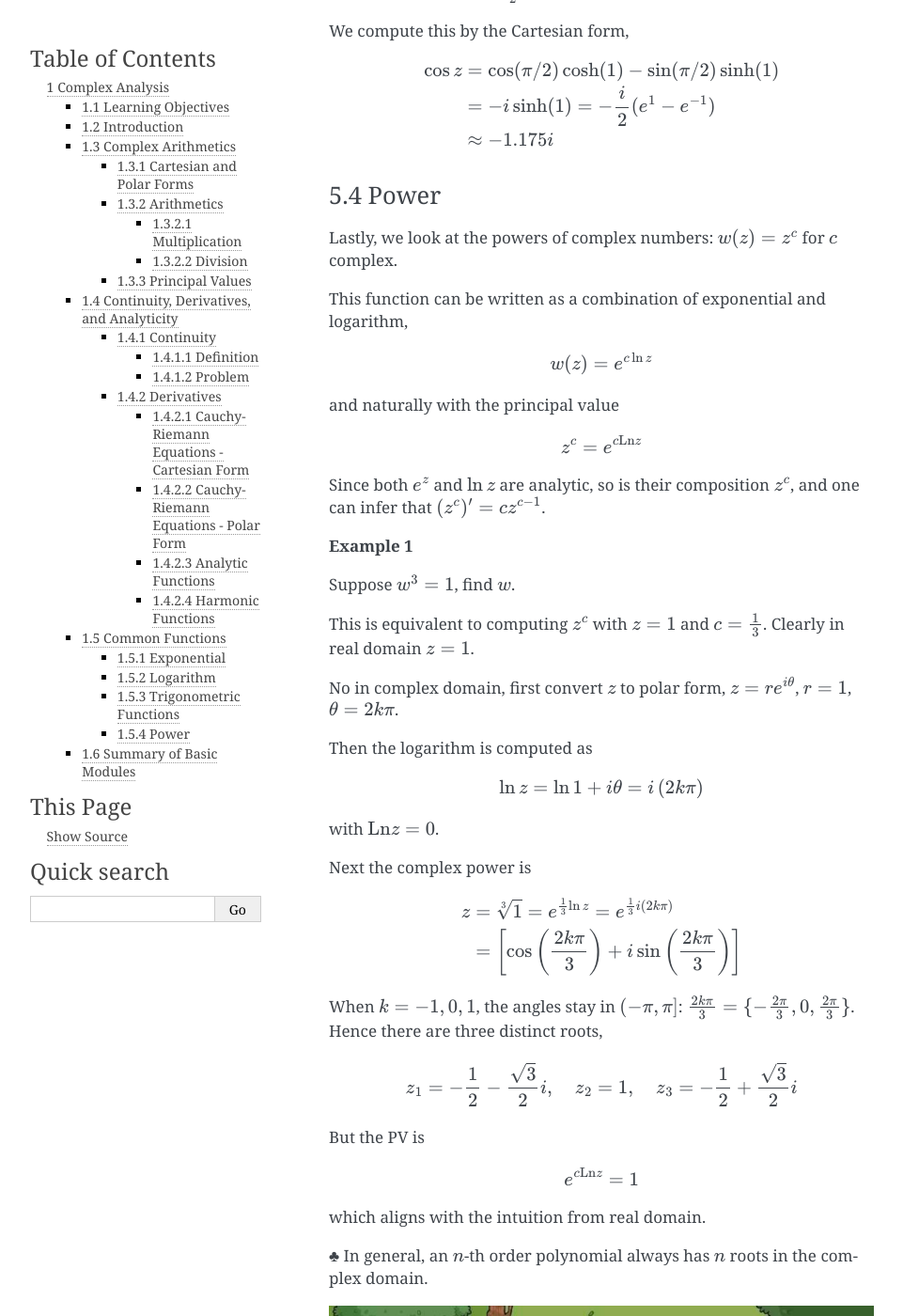
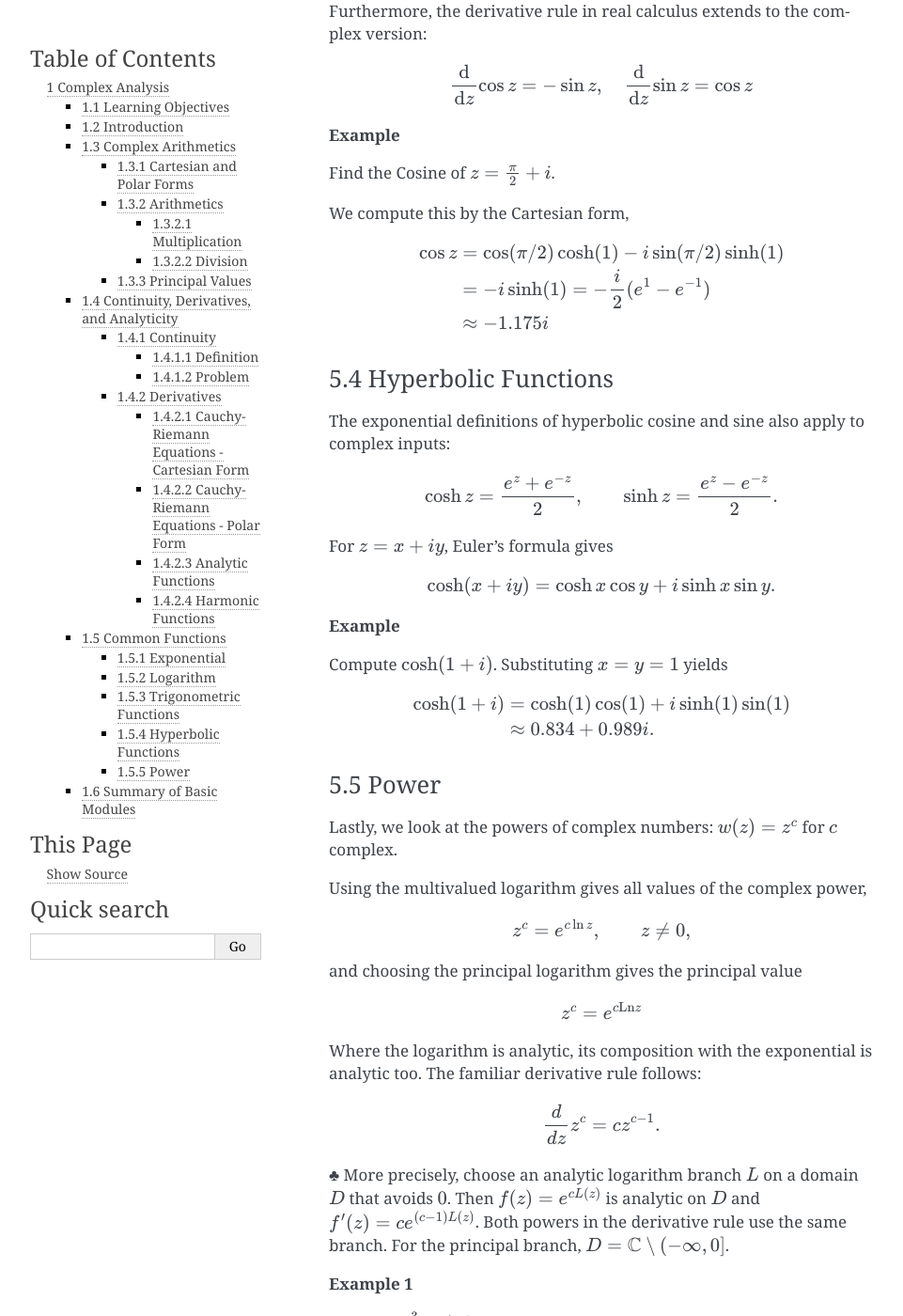
Before and after one commit to smanist/mathdemo, a Sphinx documentation site: the page built from docs/chapters/chap_cmplx.md, in a window 1280 px wide and 1400 px high, scrolled down 20421 px. Shown: the whole window at 94% size, without its empty margins (150-1111 px from the left). Built offline with Sphinx 7.4.7, drawn with Linux system fonts in a browser that asks for light colours; some of the changed text lies outside the part shown.

Commit message:
notes update

````diff
--- a/docs/chapters/chap_cmplx.md
+++ b/docs/chapters/chap_cmplx.md
@@ -85,10 +85,11 @@
 \left\{
 \begin{array}{l}
 r = \sqrt{x^2+y^2} \\
-\theta = \tan^{-1}\frac{y}{x}
+\theta = \operatorname{atan2}(y,x)+2k\pi,\quad k\in\mathbb{Z}\quad(r>0)
 \end{array}
 \right.
 ```
+Here $\operatorname{atan2}(y,x)$ chooses the angle in the correct quadrant, including when $x=0$. The argument is undefined for $z=0$.
 
 So is a complex number, $z=x+iy$; we can represent it using a radius and an angle, $(r,\theta)$.  Specifically, if we use the famous Euler formula,
 ```{math}
@@ -121,11 +122,11 @@
 \bar{z} = r\cos\theta - ir\sin\theta = r(\cos\theta - i\sin\theta) = \boxed{re^{-i\theta}}
 ```
 
-One reason to introduce conjugates is simply that complex numbers frequently appear in conjugate pairs.  Two examples include the solutions to a mass-spring damper ($e^{i\omega t}$ and $e^{-i\omega t}$) and the eigenvalues of the Givens rotation matrix ($\cos\theta\pm\sin\theta$); in both cases the conjugacy is actually due to the roots of a quadratic polynomial of real coefficients.
+One reason to introduce conjugates is simply that complex numbers frequently appear in conjugate pairs.  Two examples include the solutions to a mass-spring damper ($e^{i\omega t}$ and $e^{-i\omega t}$) and the eigenvalues of the Givens rotation matrix ($\cos\theta\pm i\sin\theta$); in both cases the conjugacy is actually due to the roots of a quadratic polynomial of real coefficients.
 
 Some convenient properties of complex conjugate are,
 
-+ The relation to the real and imaginary parts: $x=\frac{z+\bar{z}}{2}$, $y=\frac{z-\bar{z}}{2}$
++ The relation to the real and imaginary parts: $x=\frac{z+\bar{z}}{2}$, $y=\frac{z-\bar{z}}{2i}$
 + The relation to the radius: $z\bar{z}=(re^{i\theta})(re^{-i\theta})=r^2$
 
 ### Arithmetics
@@ -138,7 +139,7 @@
 ```{math}
 \begin{aligned}
 z_1z_2 &= (x_1+iy_1)(x_2+iy_2) \\
-&= x_1x_2 + iy_1x_2 + ix_1y_2 + i^2 x_2y_1 \\
+&= x_1x_2 + iy_1x_2 + ix_1y_2 + i^2 y_1y_2 \\
 &= (x_1x_2-y_1y_2) + i(x_1y_2+x_2y_1)
 \end{aligned}
 ```
@@ -468,7 +469,7 @@
 
 By now one might have established an intuition that if a complex function's derivative is defined, then it behaves as if a real function.  This is true and we can formalize the intuition by the concept of analytic function:
 
-A complex function is **analytic** at $z=z_o$ if it is defined and differentiable at $z=z_o$.
+A complex function is **analytic** at $z=z_o$ if it is complex differentiable throughout some open neighborhood of $z_o$.
 
 If a complex function is analytic, then its derivative can be computed following rules of real calculus, including the product and chain rules.  Furthermore, the sum, product, division, and composition of analytic functions are still analytic, when the function is defined.  Hence, many analytical functions can be treated as if real functions, which saves us the cumbersome computation by the CR equations.
 
@@ -625,6 +626,8 @@
 ```
 which still aligns with the real counterpart.
 
+&clubs; This derivative formula applies after choosing an analytic branch of the logarithm. With our convention $-\pi<\Arg(z)\leq\pi$, the principal branch $\Ln(z)$ is analytic on $\mathbb{C}\setminus(-\infty,0]$.
+
 **Example 1**
 
 Compute $\ln(1+i)$.
@@ -637,7 +640,7 @@
 
 Now the $\ln$ of negative reals are defined: $\ln(-1)$
 
-The polar form: $|z|=1$ and $\arg(z)= \pi+2k\pi$.  Then $\ln(-1) = i(2k+1)\pi$, and $\Ln(-1) = \ln(1)+i\pi=i\pi$, which are purely real - no wonder why $\ln(-1)$ does not exist in real domain.
+The polar form: $|z|=1$ and $\arg(z)= \pi+2k\pi$.  Then $\ln(-1) = i(2k+1)\pi$, and $\Ln(-1) = \ln(1)+i\pi=i\pi$, which is purely imaginary. This explains why $-1$ has no real logarithm. The assigned principal value at $-1$ does not make $\Ln$ analytic across the negative real axis.
 
 ### Trigonometric Functions
 Here we only discuss the sine and cosine functions.
@@ -698,9 +701,32 @@
 We compute this by the Cartesian form,
 ```{math}
 \begin{aligned}
-\cos z &= \cos(\pi/2)\cosh(1) - \sin(\pi/2)\sinh(1) \\
+\cos z &= \cos(\pi/2)\cosh(1) - i\sin(\pi/2)\sinh(1) \\
 &= -i\sinh(1) = -\frac{i}{2}(e^1-e^{-1}) \\
 &\approx -1.175 i
+\end{aligned}
+```
+
+### Hyperbolic Functions
+
+The exponential definitions of hyperbolic cosine and sine also apply to complex inputs:
+```{math}
+\cosh z = \frac{e^z+e^{-z}}{2},\qquad
+\sinh z = \frac{e^z-e^{-z}}{2}.
+```
+For $z=x+iy$, Euler's formula gives
+```{math}
+\cosh(x+iy)=\cosh x\cos y+i\sinh x\sin y.
+```
+
+**Example**
+
+Compute $\cosh(1+i)$. Substituting $x=y=1$ yields
+```{math}
+\begin{aligned}
+\cosh(1+i)
+&=\cosh(1)\cos(1)+i\sinh(1)\sin(1) \\
+&\approx 0.834+0.989i.
 \end{aligned}
 ```
 
@@ -708,16 +734,21 @@
 
 Lastly, we look at the powers of complex numbers: $w(z)=z^c$ for $c$ complex.
 
-This function can be written as a combination of exponential and logarithm,
+Using the multivalued logarithm gives all values of the complex power,
 ```{math}
-w(z)=e^{c\ln z}
+z^c=e^{c\ln z},\qquad z\ne 0,
 ```
-and naturally with the principal value
+and choosing the principal logarithm gives the principal value
 ```{math}
 z^c = e^{c\Ln z}
 ```
 
-Since both $e^z$ and $\ln z$ are analytic, so is their composition $z^c$, and one can infer that $(z^c)'=cz^{c-1}$.
+Where the logarithm is analytic, its composition with the exponential is analytic too. The familiar derivative rule follows:
+```{math}
+\frac{d}{dz}z^c=cz^{c-1}.
+```
+
+&clubs; More precisely, choose an analytic logarithm branch $L$ on a domain $D$ that avoids $0$. Then $f(z)=e^{cL(z)}$ is analytic on $D$ and $f'(z)=c e^{(c-1)L(z)}$. Both powers in the derivative rule use the same branch. For the principal branch, $D=\mathbb{C}\setminus(-\infty,0]$.
 
 **Example 1**
 
````
